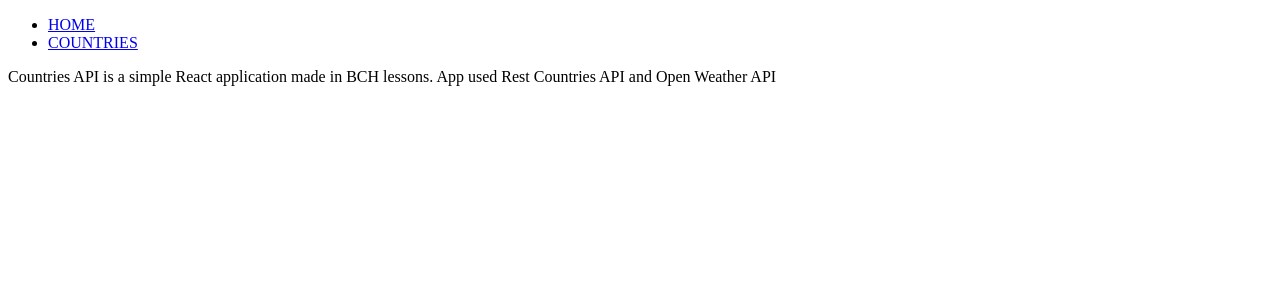
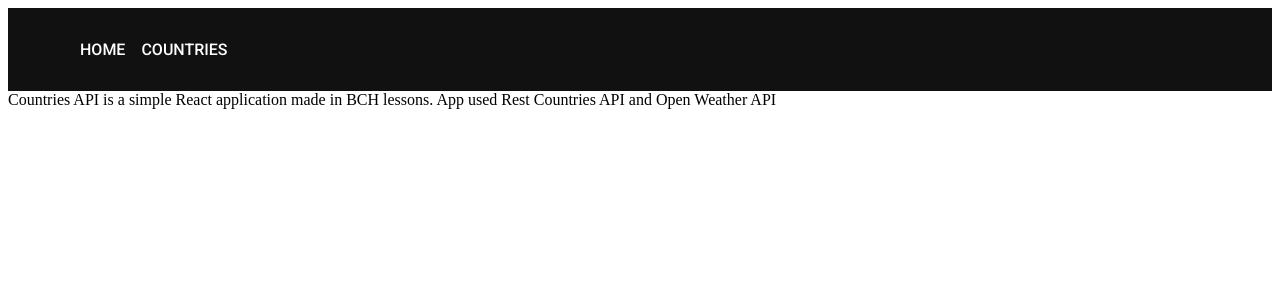
Before and after one commit to silmu/countries-weather-api, a React (Create React App) app: page / in a window 1280 px wide. Shown: the top 300 px of the page. Built offline with nearby package versions, Linux system fonts and the light colour scheme.

Commit message:
Add weather icons, some styles

```diff
--- a/src/components/CountrySingle.js
+++ b/src/components/CountrySingle.js
@@ -7,6 +7,7 @@ const CountrySingle = () => {
   const [countryToShow, setCountryToShow] = useState('');
   const [degrees, setDegrees] = useState('');
   const [weatherState, setWeatherState] = useState('');
+  const [imgLink, setImgLink] = useState('');
 
   const countryObject = location.state.data;
   const API_key = process.env.REACT_APP_API_KEY;
@@ -23,9 +24,12 @@ const CountrySingle = () => {
       )
       .then(res => {
         setCountryToShow(res.data);
-        console.log(res.data);
+        // console.log(res.data);
         setDegrees(res.data.list[0].main.temp);
         setWeatherState(res.data.list[0].weather[0].description);
+        setImgLink(
+          `http://openweathermap.org/img/wn/${res.data.list[0].weather[0]?.icon}@2x.png`
+        );
       })
       .catch(err => console.log(err));
   };
@@ -41,9 +45,7 @@ const CountrySingle = () => {
         Right now it is {degrees} °C in {countryObject.name.common} and{' '}
         {weatherState}
       </div>
-      {/* <img
-        src={`http://openweathermap.org/img/wn/${countryObject.weather[0]?.icon}@2x.png`}
-      /> */}
+      <img src={imgLink} alt={countryObject.name.common} />
     </div>
   );
 };
--- a/src/components/Header.js
+++ b/src/components/Header.js
@@ -1,9 +1,10 @@
 import React from 'react';
 import { Link } from 'react-router-dom';
+import styles from './Header.modules.css';
 
 const Header = () => {
   return (
-    <header>
+    <header className={styles.header}>
       <nav>
         <ul>
           <li>
--- /dev/null
+++ b/src/components/Header.modules.css
@@ -0,0 +1,17 @@
+header {
+  background-color: #111;
+  font-family: 'Roboto', sans-serif;
+  color: #fff;
+  padding: 1rem;
+}
+
+header a {
+  color: #fff;
+  text-decoration: none;
+  padding-left: 1rem;
+}
+
+header ul {
+  list-style: none;
+  display: flex;
+}
```
